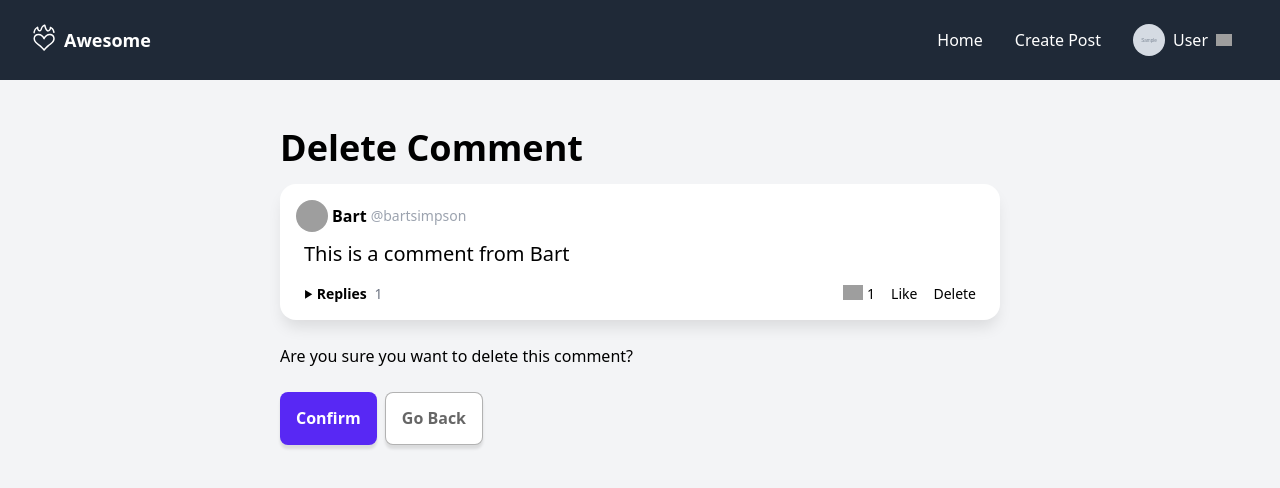
After one commit to NguyenHoangNhatPhi/Django-Blogs, a Django app: page /comment-delete/1 in a window 1280 px wide. The commit adds this page. Shown: the top 488 px of the page. Run offline with Django 5.2, Linux system fonts and the light colour scheme; a user stored in the database is signed in; tables that the repository leaves empty hold one stand-in row (values such as "Sample post"); grey boxes marked "Sample" are stand-in pictures; some libraries are stand-ins or nearby versions; grey boxes are pictures that could not be loaded.

Commit message:
Comment delete UI

```diff
--- a/a_posts/urls.py
+++ b/a_posts/urls.py
@@ -10,5 +10,6 @@ urlpatterns = [
     path("post-delete/<pk>/", views.post_delete_view, name="post-delete"),
     path("post-edit/<pk>", views.post_edit_view, name="post-edit"),
     path("post-detail/<pk>", views.post_page_view, name="post-detail"),
-    path("commentsent/<pk>", views.comment_sent, name="comment-sent"),
+    path("comment-sent/<pk>", views.comment_sent, name="comment-sent"),
+    path("comment-delete/<pk>", views.comment_delete_view, name="comment-delete")
 ]
--- a/a_posts/views.py
+++ b/a_posts/views.py
@@ -108,3 +108,14 @@ def comment_sent(request, pk):
             comment.save()
 
     return redirect("post-detail", post.id)
+
+@login_required
+def comment_delete_view(request, pk):
+    comment = get_object_or_404(Comment, id = pk, author = request.user )
+
+    if request.method == "POST":
+        comment.delete()
+        messages.success(request, "Comment deleted")
+        return redirect("post", comment.parent_post.id)
+
+    return render(request, "a_posts/comment_delete.html", {"comment": comment})
--- a/templates/a_posts/comment.html
+++ b/templates/a_posts/comment.html
@@ -35,7 +35,7 @@
                 1
             </div>
             <a href="">Like</a>
-            <a href="">Delete</a>
+            <a href="{% url 'comment-delete' comment.id %}">Delete</a>
         </div>
 
         <div x-show="repliesOpen" x-cloak class="basis-full mt-3 pl-8 grid grid-cols-1">
--- /dev/null
+++ b/templates/a_posts/comment_delete.html
@@ -0,0 +1,43 @@
+{% extends 'layouts/b.html' %}
+
+{% block content %}
+
+<h1>Delete Comment</h1>
+
+<comment class="card p-4 !mb-4">
+    <div class="flex justify-between items-center">
+        <a class="flex items-center gap-1 mb-2" href="">
+            <img class="w-8 h-8 object-cover rounded-full" src="https://pbs.twimg.com/profile_images/508601156767997952/fFTdKUf2_400x400.jpeg">
+            <span class="font-bold hover:underline">Bart</span><span class="text-sm font-normal text-gray-400">@bartsimpson</span>
+        </a>
+    </div>
+    <p class="text-xl px-2">
+        This is a comment from Bart
+    </p>
+    <div x-data="{ repliesOpen: false }" class="flex items-center justify-between flex-wrap text-sm px-2">
+        <a @click=" repliesOpen = !repliesOpen" class="font-bold hover:underline cursor-pointer">
+            <div class="inline-block" x-bind:class="repliesOpen && 'rotate-90 duration-300'">
+                <svg transform ="rotate(90)" width="9" height="9" viewBox="0 0 25 25">
+                    <path d="M24 22h-24l12-20z"/>
+                </svg>
+            </div>
+            Replies
+            <span class="font-light text-gray-500 ml-1">1</span>
+        </a>
+        <div class="flex items-center gap-4 [&>a:hover]:underline">
+            <div class="flex items-center gap-1">
+                <img class="w-5 -mt-1" src="https://img.icons8.com/small/24/000000/fire-heart.png">1</div>
+            <a href="">Like</a>
+            <a href="">Delete</a>
+        </div>
+    </div>
+</comment>
+
+<p class="my-6">Are you sure you want to delete this comment?</p>
+
+<form method='POST'>
+    <button type="submit">Confirm</button>
+    <a class="button secondaryAction ml-1" href="">Go Back</a>
+</form>
+
+{% endblock content %}
```
